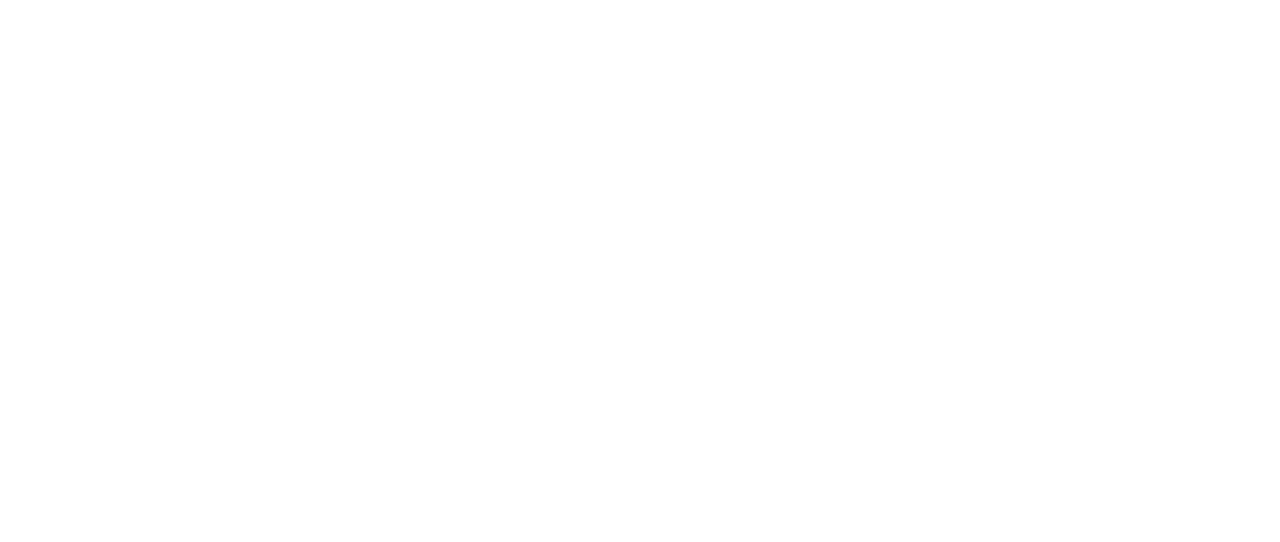
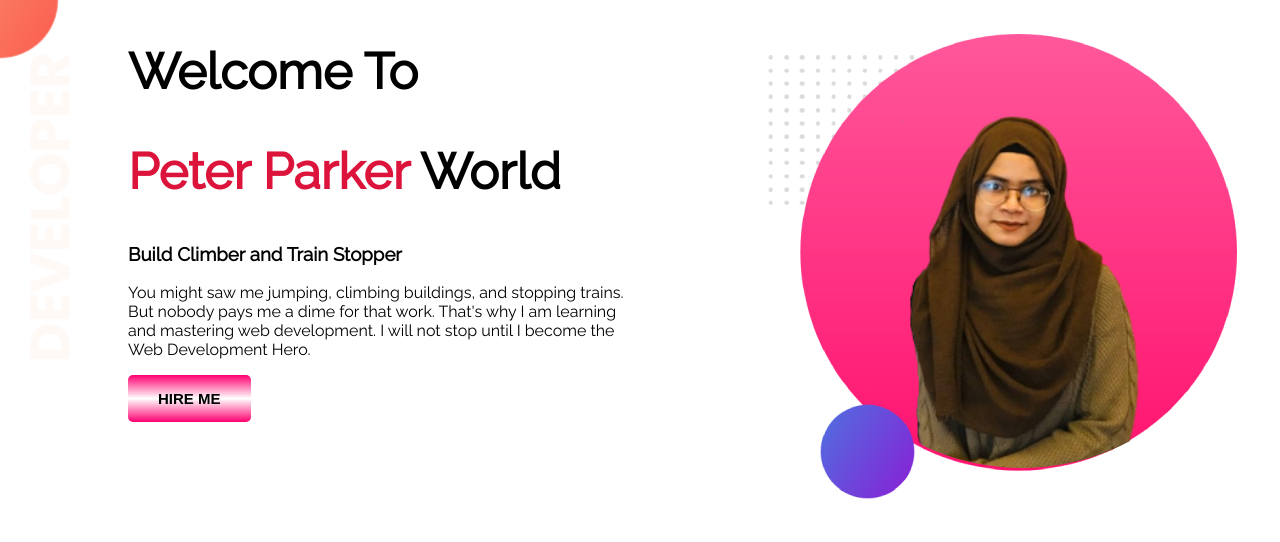
Before and after one commit to IffatNur/developer-portfolio, a plain HTML site: page index.html in a window 1280 px wide. Drawn offline with Linux system fonts and the light colour scheme.

Commit message:
top banner added

```diff
--- a/index.html
+++ b/index.html
@@ -1,13 +1,34 @@
 <!DOCTYPE html>
 <html lang="en">
-<head>
-    <meta charset="UTF-8">
-    <meta http-equiv="X-UA-Compatible" content="IE=edge">
-    <meta name="viewport" content="width=device-width, initial-scale=1.0">
+  <head>
+    <meta charset="UTF-8" />
+    <meta http-equiv="X-UA-Compatible" content="IE=edge" />
+    <meta name="viewport" content="width=device-width, initial-scale=1.0" />
     <title>Iffat Portfolio</title>
-    <link rel="stylesheet" href="style.css">
-</head>
-<body>
+    <link rel="preconnect" href="https://fonts.googleapis.com" />
+    <link rel="preconnect" href="https://fonts.gstatic.com" crossorigin />
+    <link
+      href="https://fonts.googleapis.com/css2?family=Poppins:ital,wght@0,500;0,700;1,100&family=Raleway&display=swap"
+      rel="stylesheet"
+    />
+    <link rel="stylesheet" href="style.css" />
+  </head>
+  <body>
+    <section class="top-banner">
+      <div class="half-width">
+        <h1>Welcome To</h1>
+        <h1 class="head"> <span class="main"> Peter Parker </span>World</h1>
+        <h3>Build Climber and Train Stopper</h3>
+        <p>
+         You might saw me jumping, climbing buildings, and stopping trains. But nobody pays me a dime for that work. That's why I am learning and mastering web development. I will not stop until I become the Web Development Hero.
+        </p>
+        <button><a target="_blank" href="https://www.linkedin.com/in/iffat-nur-shad-276477155/" class="hire-me"><b> HIRE ME</b></a></button>
+      </div>
+      <div class="half-width">
+        <img src="New Project.png" alt="" />
+      </div>
 
-</body>
+    </section>
+
+  </body>
 </html>
--- a/style.css
+++ b/style.css
@@ -0,0 +1,34 @@
+body{
+    font-family: 'Poppins', sans-serif;
+    font-family: 'Raleway', sans-serif;
+    margin: 0%;
+}
+h1{
+    font-size: 50px;
+}
+.head .main{
+    color: crimson;
+}
+section{
+    display: flex;
+}
+.half-width{
+    width: 50%;
+    padding-left:10%;
+}
+button{
+    border: none;
+    padding: 15px 30px;
+    /*background-color: #f53565;*/
+    border-radius: 5px;
+    background-image: linear-gradient(rgb(255, 0, 111),white,rgb(255, 0, 111));
+}
+.hire-me{
+    text-decoration: none;
+    color: black;
+    font-size: 15px;
+}
+.top-banner{
+    background-image: url(images/top-banner.png);
+    background-repeat: no-repeat;
+}
```
Also changed, not shown: New Project.png (added), images/dream-bg.png (added), images/exp-bg.png (added), images/jhankar.png (added), images/jhankar2.png (added), images/my-bg.png (added), images/my-bg2.png (added), images/top-banner.png (added).
